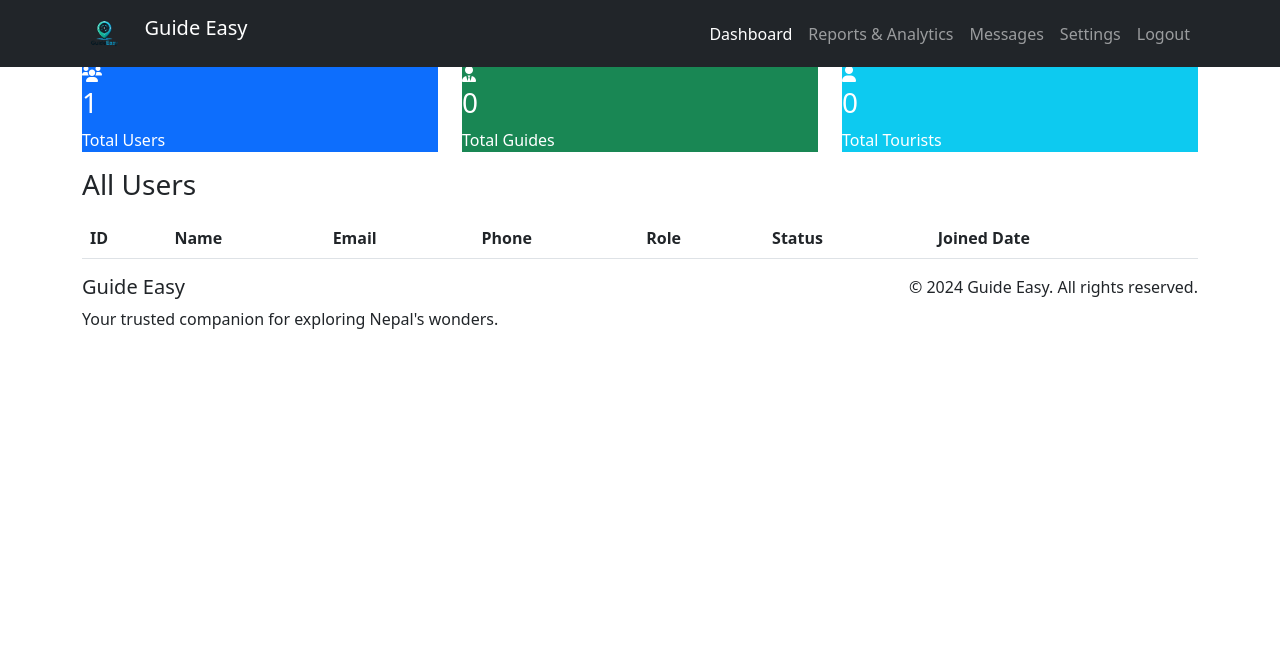
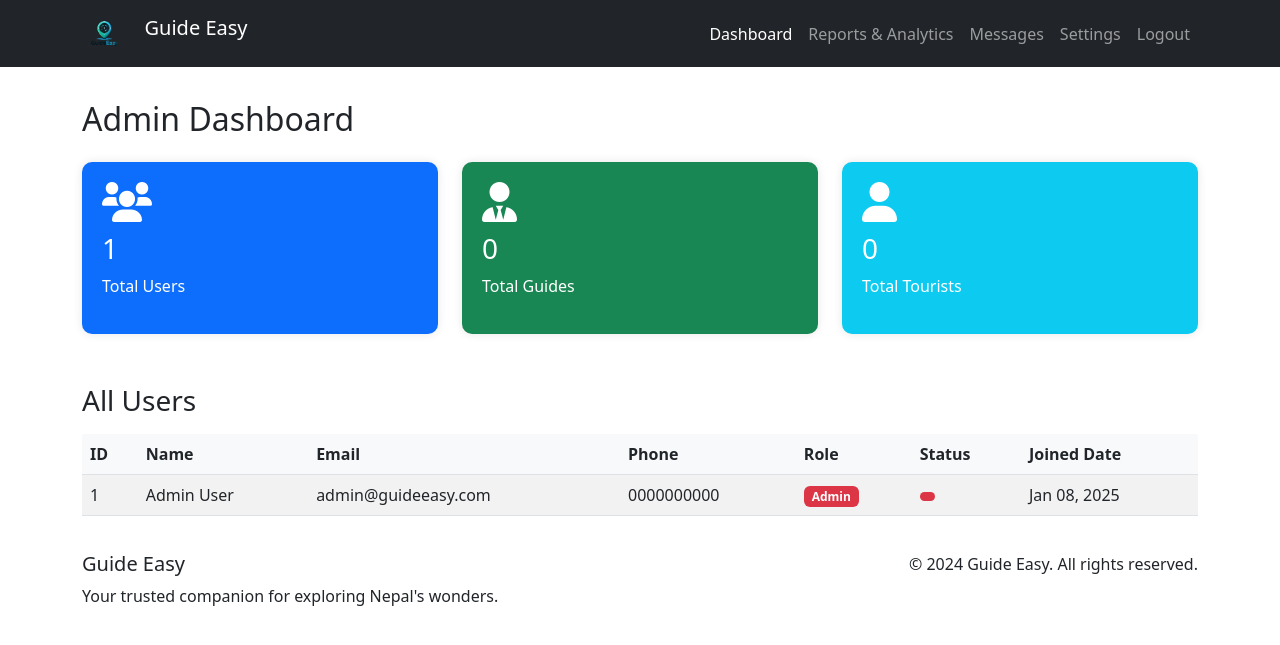
Before and after one commit to Sarthakpandit11/guideEasy, a PHP site: page /admin_dashboard.php in a window 1280 px wide. Shown: the top 645 px of the page. Run offline with PHP 8.4, Linux system fonts and the light colour scheme; the visitor is signed in with stand-in values (Sample User, id 1); data that the repository does not hold is empty.

Commit message:
admindashboard connection with db and lumbini

```diff
--- a/admin_dashboard.php
+++ b/admin_dashboard.php
@@ -26,7 +26,28 @@ $users_result = $conn->query($users_query);
     <link rel="stylesheet" href="styles.css">
     <link href="https://cdn.jsdelivr.net/npm/bootstrap@5.3.0/dist/css/bootstrap.min.css" rel="stylesheet">
     <link rel="stylesheet" href="https://cdnjs.cloudflare.com/ajax/libs/font-awesome/6.0.0/css/all.min.css">
-
+    <style>
+        .dashboard-container {
+            margin-top: 80px;
+            padding: 20px;
+        }
+        .stat-card {
+            border-radius: 10px;
+            padding: 20px;
+            margin-bottom: 20px;
+            box-shadow: 0 0 10px rgba(0,0,0,0.1);
+        }
+        .stat-card i {
+            font-size: 2.5rem;
+            margin-bottom: 10px;
+        }
+        .users-table {
+            margin-top: 30px;
+        }
+        .table th {
+            background-color: #f8f9fa;
+        }
+    </style>
 </head>
 <body>
     <!-- Navigation Bar -->
@@ -109,7 +130,31 @@ $users_result = $conn->query($users_query);
                                 </tr>
                             </thead>
                             <tbody>
-
+                            <?php while ($user = $users_result->fetch_assoc()): ?>
+                                <tr>
+                                    <td><?php echo $user['id']; ?></td>
+                                    <td><?php echo htmlspecialchars($user['name']); ?></td>
+                                    <td><?php echo htmlspecialchars($user['email']); ?></td>
+                                    <td><?php echo htmlspecialchars($user['phone']); ?></td>
+                                    <td>
+                                        <span class="badge bg-<?php
+                                            echo $user['role'] === 'admin' ? 'danger' :
+                                                ($user['role'] === 'guide' ? 'success' : 'info');
+                                        ?>">
+                                            <?php echo ucfirst($user['role']); ?>
+                                        </span>
+                                    </td>
+                                    <td>
+                                        <span class="badge bg-<?php
+                                            echo $user['status'] === 'approved' ? 'success' :
+                                                ($user['status'] === 'pending' ? 'warning' : 'danger');
+                                        ?>">
+                                            <?php echo ucfirst($user['status']); ?>
+                                        </span>
+                                    </td>
+                                    <td><?php echo date('M d, Y', strtotime($user['created_at'])); ?></td>
+                                </tr>
+                                <?php endwhile; ?>
                             </tbody>
                         </table>
                     </div>
```
Also changed, not shown: lumbini.php (added, +134 -0 lines).
